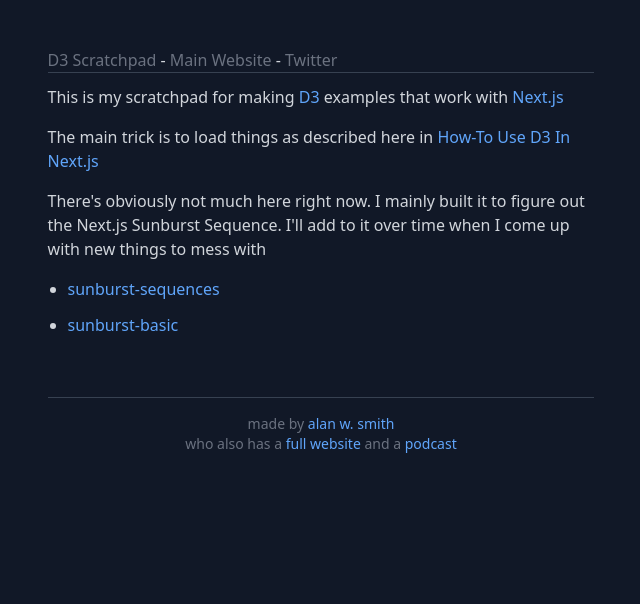
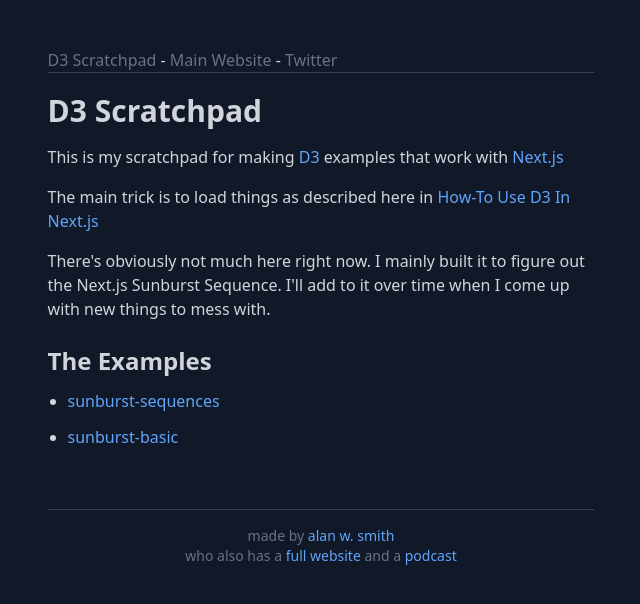
Before and after one commit to alanwsmith/d3-playground.alanwsmith.com, a Next.js app: page / in a window 1280 px wide. Shown: the top 604 px of the page, without its empty margins (319-959 px from the left). Built offline with nearby package versions, Linux system fonts and the light colour scheme.

Commit message:
Updated home page text and header

```diff
--- a/pages/index.js
+++ b/pages/index.js
@@ -5,6 +5,8 @@
 
   return (
     <div>
+      <h1>D3 Scratchpad</h1>
+
       <p>
         This is my scratchpad for making <a href="https://d3js.org/">D3</a>{' '}
         examples that work with <a href="https://nextjs.org/">Next.js</a>
@@ -18,8 +20,11 @@
       <p>
         There&apos;s obviously not much here right now. I mainly built it to
         figure out the Next.js Sunburst Sequence. I&apos;ll add to it over time
-        when I come up with new things to mess with
+        when I come up with new things to mess with.
       </p>
+
+      <h2>The Examples</h2>
+
       <ul>
         {links.map((link) => (
           <li key={link}>
```
